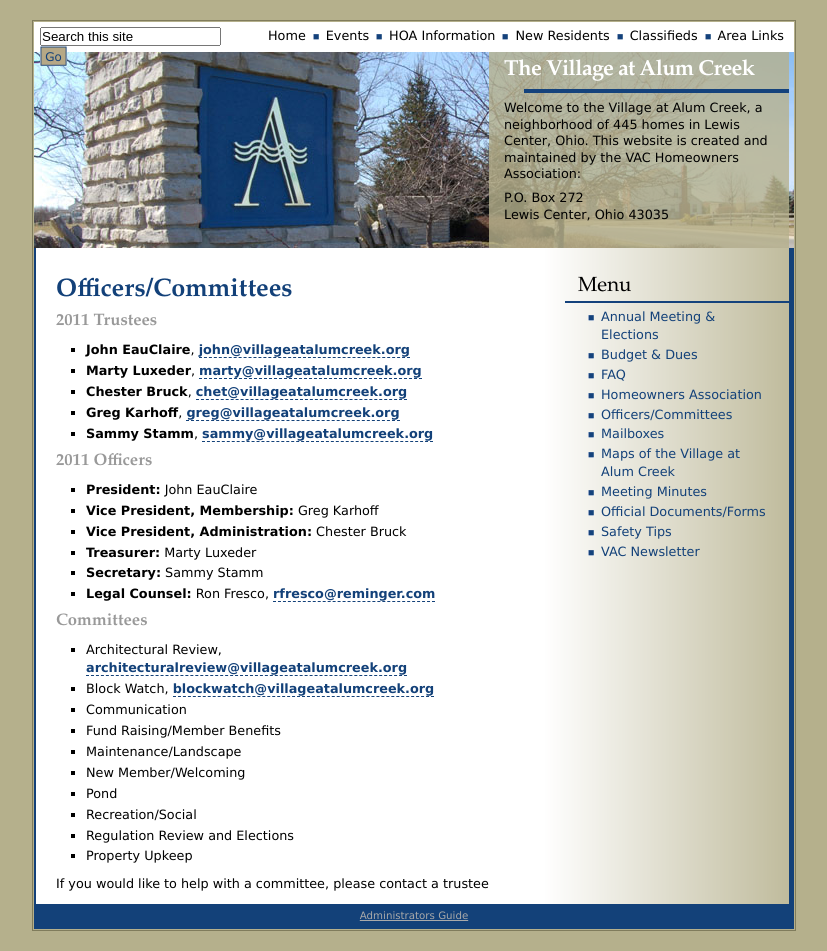
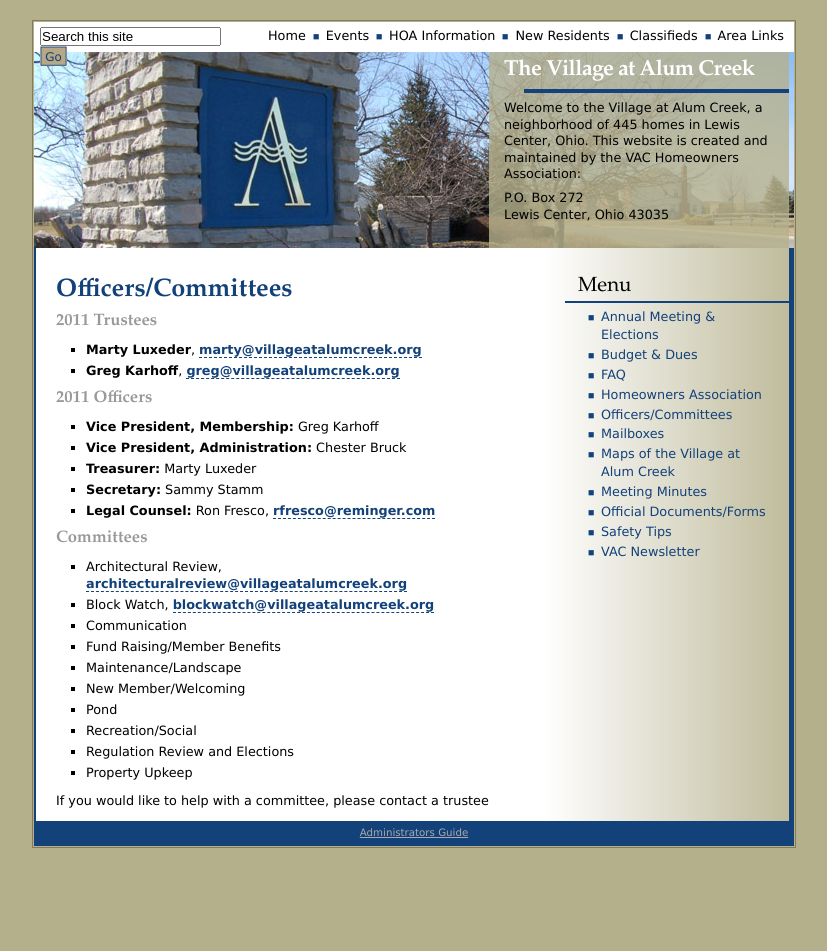
Before and after one commit to adamlogic/villageatalumcreek.org, a Jekyll site: the page built from pages/homeowners-association/leaders.md, in a window 1280 px wide. Shown: the whole page, without its empty margins (226-1053 px from the left). Built offline with Jekyll 4.4.1, drawn with Linux system fonts in a browser that asks for light colours; comment, search, counter and statistics services are not loaded; after the commit the page ends 900 px from its top, so only the background shows below that.

Commit message:
remove old email addresses

```diff
--- a/pages/homeowners-association/leaders.md
+++ b/pages/homeowners-association/leaders.md
@@ -5,15 +5,11 @@ title: Officers/Committees
 
 ### 2011 Trustees
 
-  * **John EauClaire**, [john@villageatalumcreek.org][36]
   * **Marty Luxeder**, [marty@villageatalumcreek.org][37]
-  * **Chester Bruck**, [chet@villageatalumcreek.org][38]
   * **Greg Karhoff**, [greg@villageatalumcreek.org][39]
-  * **Sammy Stamm**, [sammy@villageatalumcreek.org][40]
 
 ### 2011 Officers
 
-  * **President:** John EauClaire
   * **Vice President, Membership:** Greg Karhoff
   * **Vice President, Administration:** Chester Bruck
   * **Treasurer:** Marty Luxeder
@@ -35,11 +31,8 @@ title: Officers/Committees
 
 If you would like to help with a committee, please contact a trustee
 
-   [36]: mailto:john@villageatalumcreek.org
    [37]: mailto:marty@villageatalumcreek.org
-   [38]: mailto:don@villageatalumcreek.org
    [39]: mailto:greg@villageatalumcreek.org
-   [40]: mailto:angela@villageatalumcreek.org
    [41]: mailto:rfresco@reminger.com
    [42]: mailto:architecturalreview@villageatalumcreek.org
    [43]: mailto:blockwatch@villageatalumcreek.org
```
Also changed, not shown: _includes/blog-sidebar.md (+0 -5 lines).
